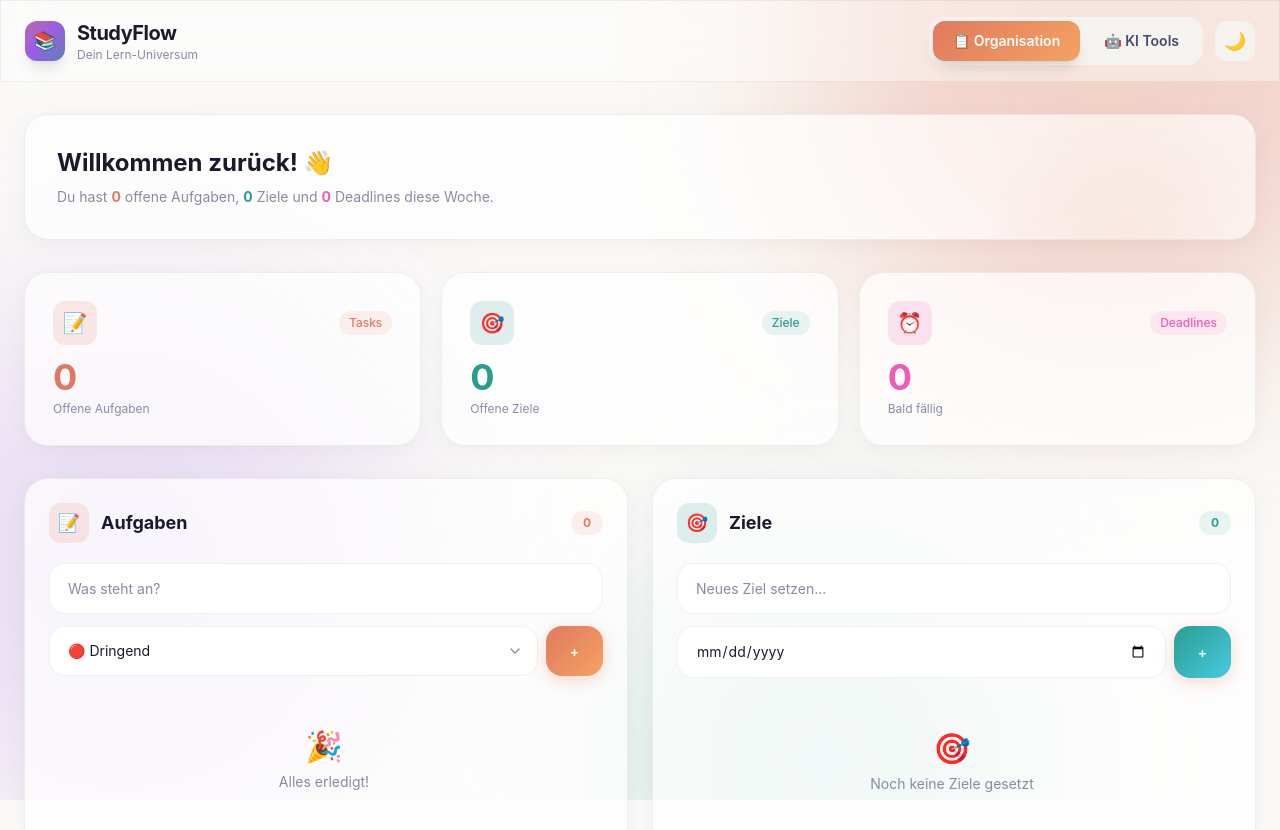
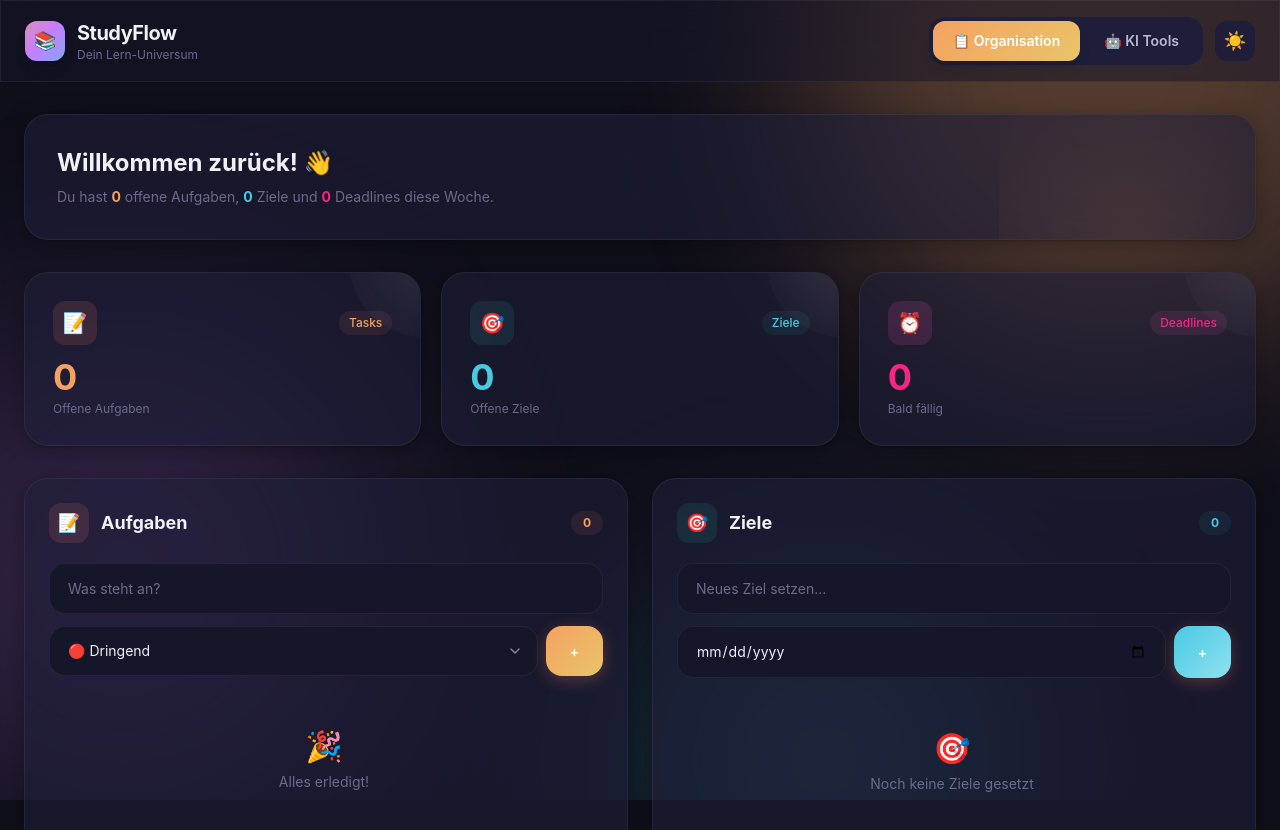
Before and after one commit to Cerberus-Hermes/studyflow, a Nuxt app: page / in a window 1280 px wide. Shown: the top 830 px of the page. Built offline with nearby package versions, Linux system fonts and the light colour scheme.

Commit message:
feat: dark mode as default

```diff
--- a/app/stores/studyflow.ts
+++ b/app/stores/studyflow.ts
@@ -45,7 +45,7 @@ export const useStudyFlowStore = defineStore('studyflow', () => {
   const calendarEntries = ref<CalendarEntry[]>([])
   const completedItems = ref<string[]>([])
   const currentWeek = ref(new Date())
-  const darkMode = ref(false)
+  const darkMode = ref(true)
 
   // Load from localStorage
   const loadFromStorage = () => {
@@ -56,8 +56,11 @@ export const useStudyFlowStore = defineStore('studyflow', () => {
       deadlines.value = JSON.parse(localStorage.getItem('sf_deadlines') || '[]')
       calendarEntries.value = JSON.parse(localStorage.getItem('sf_calendar') || '[]')
       completedItems.value = JSON.parse(localStorage.getItem('sf_completed') || '[]')
-      darkMode.value = localStorage.getItem('sf_dark') === 'true'
+      // Default to dark mode, check if user explicitly switched to light
+      const savedDark = localStorage.getItem('sf_dark')
+      darkMode.value = savedDark === null ? true : savedDark === 'true'
       if (darkMode.value) document.documentElement.classList.add('dark')
+      else document.documentElement.classList.remove('dark')
     }
   }
 
```
